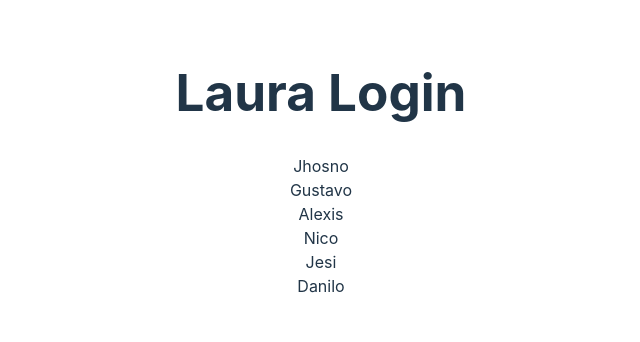
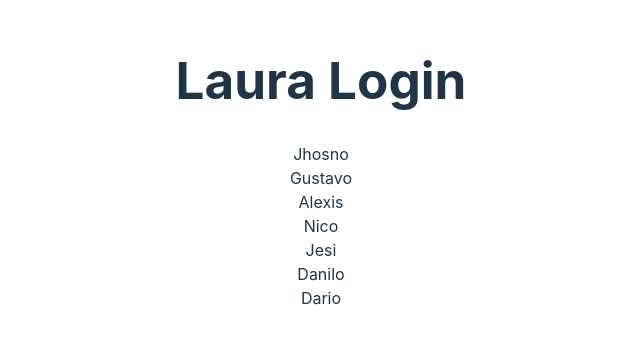
Before and after one commit to jhosnodev/testGit, a React (Vite) app: page / in a window 1280 px wide. Shown: the part 236-578 px from the top of the page, without its empty margins (319-959 px from the left). Built offline with nearby package versions, Linux system fonts and the light colour scheme.

Commit message:
Resolviendo problemas de branch

```diff
--- a/src/App.jsx
+++ b/src/App.jsx
@@ -7,7 +7,7 @@ import Alexis from "./Components/Alexis";
 import Jesi from "./Components/Jesi";
 import Nico from "./Components/Nico"
 import Danilo from "./Components/Danilo";
-
+import Dario from "./Components/Dario";
 
 function App() {
   return (
@@ -19,6 +19,7 @@ function App() {
       <Nico/>
       <Jesi />
       <Danilo/>
+      <Dario/>
     </>
   );
 }
--- /dev/null
+++ b/src/Components/Dario.jsx
@@ -0,0 +1,7 @@
+function Dario() {
+    return (
+      <div>Dario</div>
+    )
+  }
+
+  export default Dario
```
